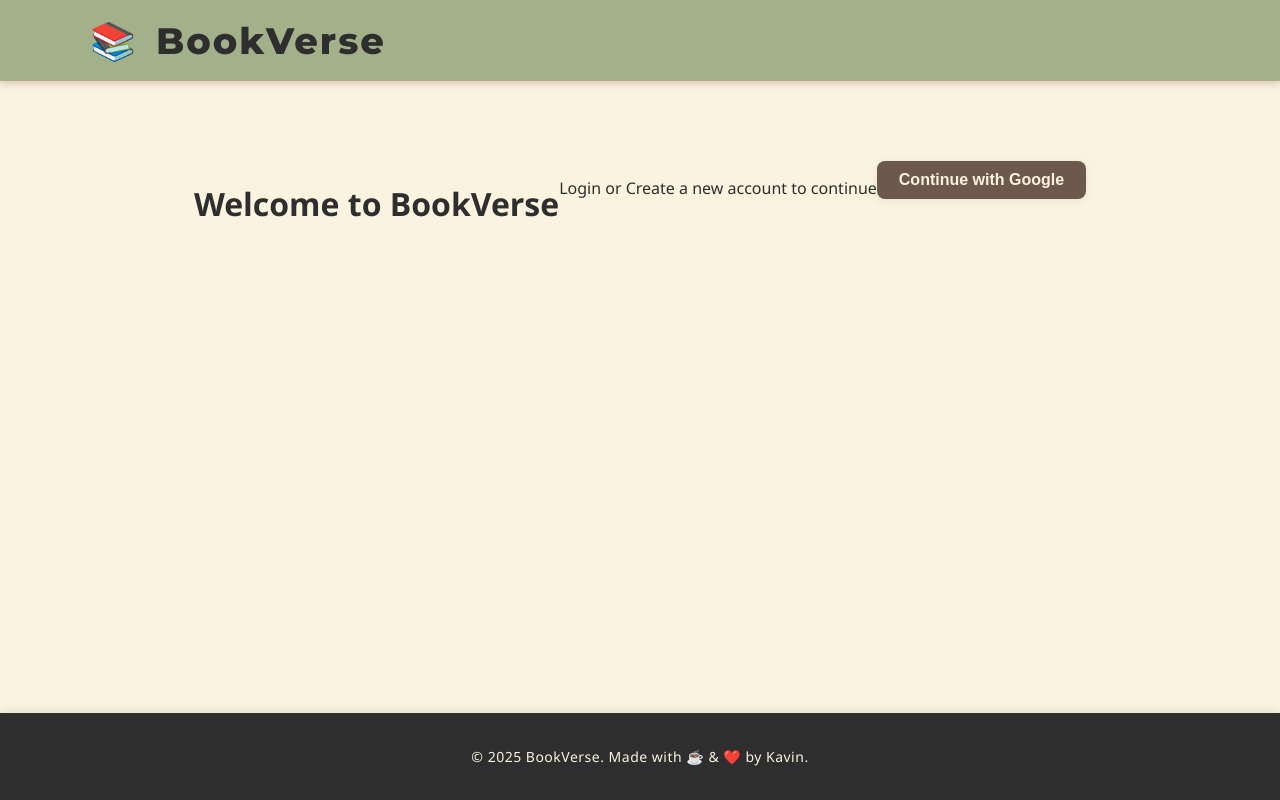
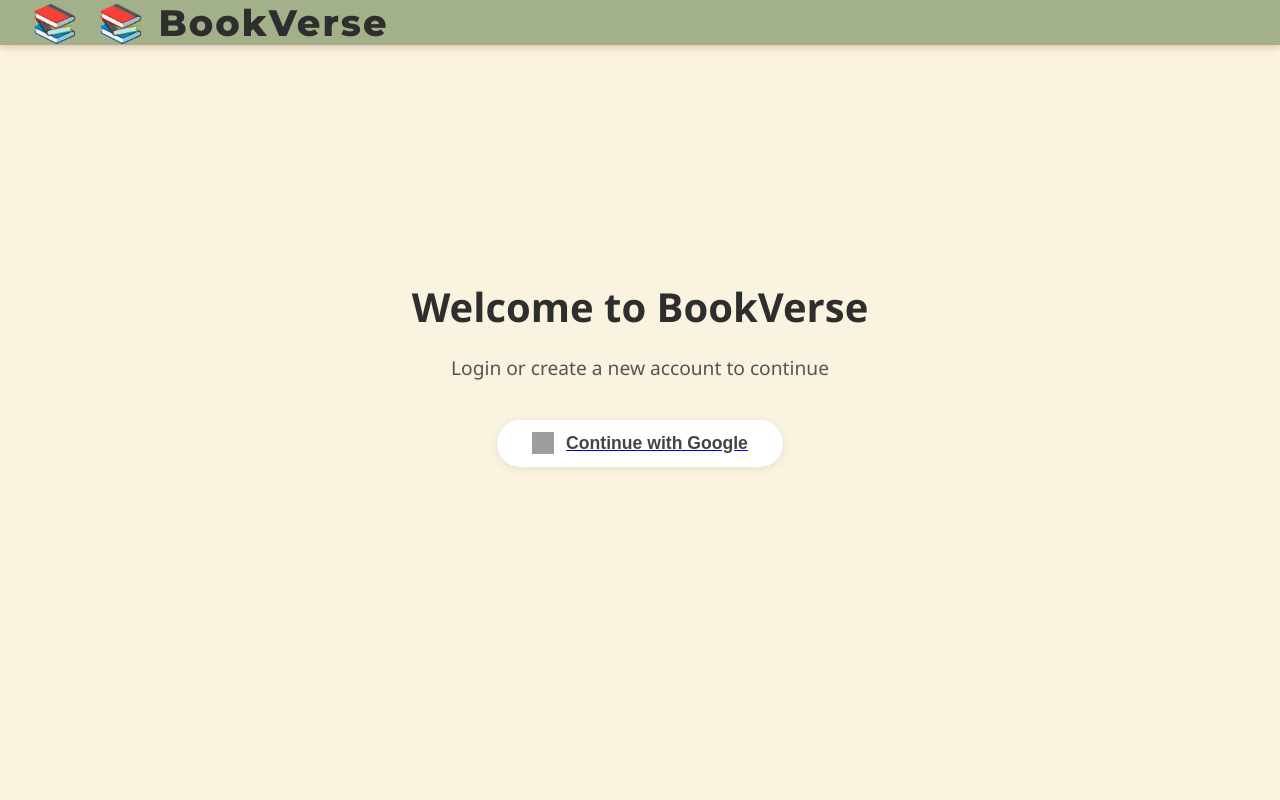
Before and after one commit to kavin-vk26/bookverse, a website: page public/login.html in a window 1280 px wide. Drawn offline with Linux system fonts and the light colour scheme; grey boxes are pictures that could not be loaded.

Commit message:
correct add book and login

```diff
--- a/public/login.html
+++ b/public/login.html
@@ -1,30 +1,77 @@
 <!DOCTYPE html>
 <html lang="en">
 <head>
-  <meta charset="UTF-8">
-  <title>Login / Sign Up - BookVerse</title>
-  <meta name="viewport" content="width=device-width, initial-scale=1.0" />
+  <meta charset="UTF-8" />
+  <meta name="viewport" content="width=device-width, initial-scale=1.0"/>
+  <title>Login | BookVerse</title>
   <link href="https://fonts.googleapis.com/css2?family=Montserrat:wght@800&display=swap" rel="stylesheet">
   <link rel="stylesheet" href="/css/style.css" />
-  <link href="https://fonts.googleapis.com/css2?family=Montserrat:wght@800&display=swap" rel="stylesheet">
+  <style>
+    body {
+      display: flex;
+      flex-direction: column;
+      min-height: 100vh;
+      margin: 0;
+      background: #faf3e0;
+    }
+    .login-container {
+      flex: 1;
+      display: flex;
+      flex-direction: column;
+      align-items: center;
+      justify-content: center;
+      min-height: 70vh;
+    }
+    .login-title {
+      font-size: 2.5rem;
+      font-weight: bold;
+      margin-bottom: 0.5em;
+    }
+    .login-subtitle {
+      font-size: 1.2rem;
+      color: #555;
+      margin-bottom: 2em;
+    }
+    .google-btn {
+      display: flex;
+      align-items: center;
+      background: #fff;
+      color: #444;
+      border: none;
+      border-radius: 24px;
+      box-shadow: 0 2px 8px rgba(44, 62, 80, 0.10);
+      font-size: 1.1rem;
+      padding: 0.7em 2em;
+      cursor: pointer;
+      transition: box-shadow 0.2s;
+      font-weight: bold;
+    }
+    .google-btn:hover {
+      box-shadow: 0 4px 16px rgba(44, 62, 80, 0.16);
+      background: #f5f5f5;
+    }
+    .google-icon {
+      width: 22px;
+      height: 22px;
+      margin-right: 12px;
+    }
+  </style>
 </head>
 <body>
   <header>
-    <div class="header-container">
-      <div class="logo">BookVerse</div>
+    <div class="logo" style="margin-left:32px;">📚 BookVerse</div>
+  </header>
+  <main>
+    <div class="login-container">
+      <div class="login-title">Welcome to BookVerse</div>
+      <div class="login-subtitle">Login or create a new account to continue</div>
+      <a href="/auth/google">
+        <button class="google-btn">
+          <img class="google-icon" src="https://www.svgrepo.com/show/475656/google-color.svg" alt="Google logo"/>
+          Continue with Google
+        </button>
+      </a>
     </div>
-  </header>
-  <div class="auth-bg">
-    <main class="auth-container">
-      <h1>Welcome to BookVerse</h1>
-      <p>Login or Create a new account to continue</p>
-      <a href="/auth/google">
-        <button class="google-btn">Continue with Google</button>
-      </a>
-    </main>
-  </div>
-  <footer>
-    <p>© 2025 BookVerse. Made with ☕ & ❤️ by Kavin.</p>
-  </footer>
+  </main>
 </body>
 </html>
```
Also changed, not shown: 1 other file.
